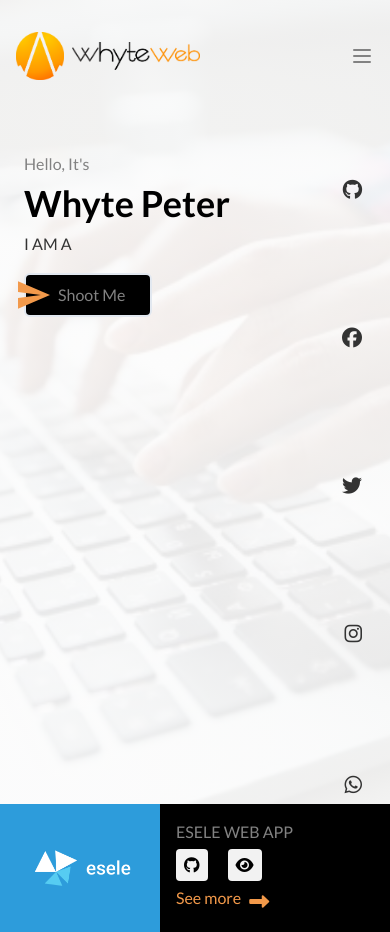
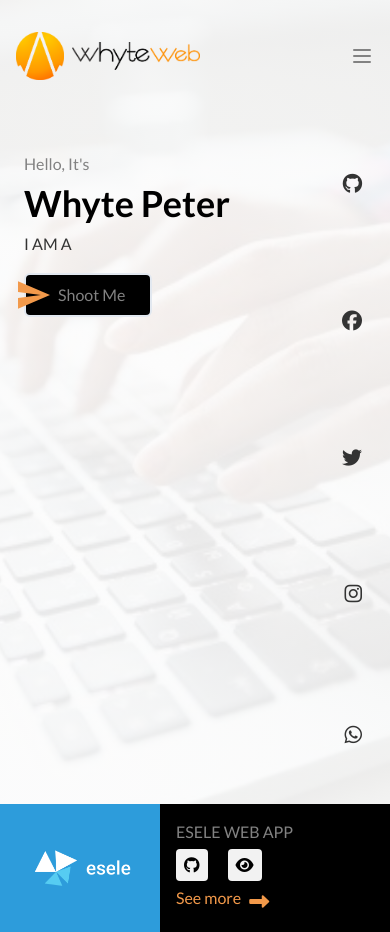
Before and after one commit to whytepeter/My-Portfolio, a Vue app: page / in a window 390 px wide. Built offline with nearby package versions, Linux system fonts and the light colour scheme.

Commit message:
optimized the images

```diff
--- a/src/views/Home.vue
+++ b/src/views/Home.vue
@@ -49,7 +49,7 @@
     </div>
     <div class="Social absolute z-20 h-full top-0 right-0 py-4 flex">
       <div
-        class="Social h-90 flex flex-col justify-around items-end px-1 pb-6 md:py-4 my-3 text-xl"
+        class="Social h-90 flex flex-col justify-around items-end px-1 pb-20 md:py-4 my-3 text-xl"
       >
         <a
           href="https://github.com/whytepeter"
```
Also changed, not shown: public/background.jpg, src/assets/about-whyte.png.
